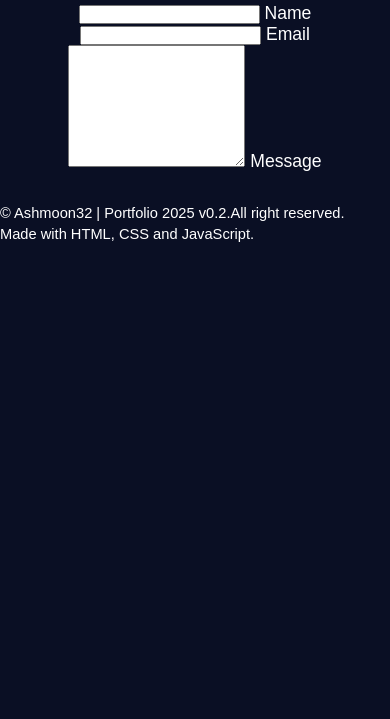
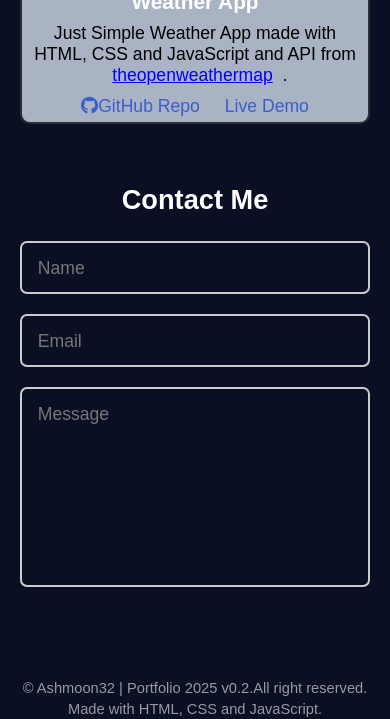
Before and after one commit to Ashmoon32/Portfolio.v0.2, a PHP site: page / in a window 390 px wide; the page is wider, and only the part inside the window is pictured. Shown: the part 3679-4398 px from the top of that part. Before the commit the page ends 3921 px from the top of that part, so only its background shows below. Run offline with PHP 8.4, Linux system fonts and the light colour scheme; some libraries are stand-ins or nearby versions.

Commit message:
Finish Style for mobile

```diff
--- a/src/css/style.css
+++ b/src/css/style.css
@@ -6,6 +6,7 @@
     --text-secondary: #AAB3C4;
     --gradient-color: linear-gradient(135deg, #0A0F24, #1E3A8A);
     --font-size: 1.1rem;
+    --secondary-header-font-size: 1.7rem;
 }
 
 /* Reset */
@@ -21,7 +22,6 @@ body {
     background: var(--primary-color);
     color: var(--text-primary);
     font-size: var(--font-size);
-    max-width: 100%;
 }
 
 /* header section - start */
@@ -77,7 +77,7 @@ nav ul li a {
 /* main section - Start */
 
 main {
-    max-width: 80%;
+    max-width: 95%;
     margin: 120px auto 20px;
     text-align: center;
     padding: 10px;
@@ -105,6 +105,11 @@ main {
     margin: 10px auto;
 }
 
+.about h3 {
+    margin: 20px auto;
+    font-size: var(--secondary-header-font-size);
+}
+
 /* hero section - End */
 
 /* Skills section - Start */
@@ -127,9 +132,9 @@ main {
 
 .skills h3 {
     margin: 20px auto;
-    text-decoration: underline;
     padding: 10px 0;
     text-align: center;
+    font-size: var(--secondary-header-font-size);
 }
 
 .skills-container i {
@@ -159,3 +164,161 @@ main {
     color: #681ead;
     text-shadow: 0 0 10px rgba(92, 35, 115, 0.698);
 }
+
+/* Skills section - End */
+
+/* Projects section - Start */
+
+.projects-container {
+    margin: 50px auto;
+}
+
+.projects-container h3 {
+    text-align: center;
+    margin: 50px auto 10px;
+    padding: 20px;
+    font-size: var(--secondary-header-font-size);
+}
+
+.project-cards {
+    display: flex;
+    flex-direction: column;
+    align-items: center;
+    gap: 20px;
+    margin: 10px 0;
+}
+
+.card {
+    max-width: 100%;
+    background-color: var(--text-secondary);
+    margin: 10px 0;
+    border-radius: 10px;
+    padding: 5px;
+    border: 2px solid rgb(42, 47, 53);
+}
+
+.project-cards .card img {
+    width: 100%;
+    max-height: 70%;
+    border-radius: 5px;
+    margin-bottom: 8px;
+}
+
+.card span {
+    font-size: 1.3rem;
+    color: var(--text-primary);
+    display: block;
+    margin-bottom: 9px;
+    text-align: center;
+    font-weight: 700;
+}
+
+.card p {
+    text-align: center;
+    font-size: var(--font-size);
+    color: #000;
+    font-weight: 400;
+    margin-bottom: 10px;
+}
+
+.card a {
+    text-decoration: none;
+    color: var(--secondary-color);
+    margin: 10px;
+    cursor: pointer;
+}
+
+.card .api-links {
+    text-decoration: underline;
+    color: blue;
+
+}
+
+
+/* Projects section - End */
+
+/* Contact section - Start */
+
+.contact-container {
+    margin: 50px auto;
+    max-width: 700px;
+}
+
+.contact-container > h3 {
+    margin-bottom: 15px;
+    font-size: var(--secondary-header-font-size);
+    text-align: center;
+}
+
+.contact-container .form-group {
+    display: flex;
+    flex-direction: column;
+}
+
+
+.contact-container .form-group input,
+.contact-container .form-group textarea {
+    width: 100%;
+    margin: 0 auto;
+    padding: 14px 10px;
+    border: 2px solid #ccc;
+    border-radius: 7px;
+    background: transparent;
+    outline: none;
+    color: #fff;
+    font-size: var(--font-size);
+    cursor: pointer;
+    transition: border-color 0.3s;
+}
+
+.contact-container .form-group-inside {
+    display: flex;
+    flex-direction: column;
+    margin: 10px auto;
+    position: relative;
+    width: 100%;
+}
+
+.contact-container .form-group label {
+    position: absolute;
+    left: 14px;
+    top: 17px;
+    color: #777;
+    font-size: var(--font-size);
+    padding: 0 4px;
+    transition: 0.3s ease;
+    pointer-events: none;
+    background: var(--primary-color) ;
+}
+
+.form-group-inside > textarea {
+    resize: none;
+}
+
+.form-group-inside input:focus,
+.form-group-inside input:valid,
+.form-group-inside textarea:focus,
+.form-group-inside textarea:valid {
+    border-color: #1a73e8;
+}
+
+.form-group-inside input:focus + label,
+.form-group-inside input:valid + label,
+.form-group-inside textarea:focus + label,
+.form-group-inside textarea:valid  + label {
+    top: -8px;
+    left: 8px;
+    color: #1a73e8;
+    font-size: 13px;
+}
+
+/* Contact section - End */
+
+/* Main section - End */
+
+/* footer */
+
+footer {
+    text-align: center;
+    color: #dfdfdfaa;
+}
```
